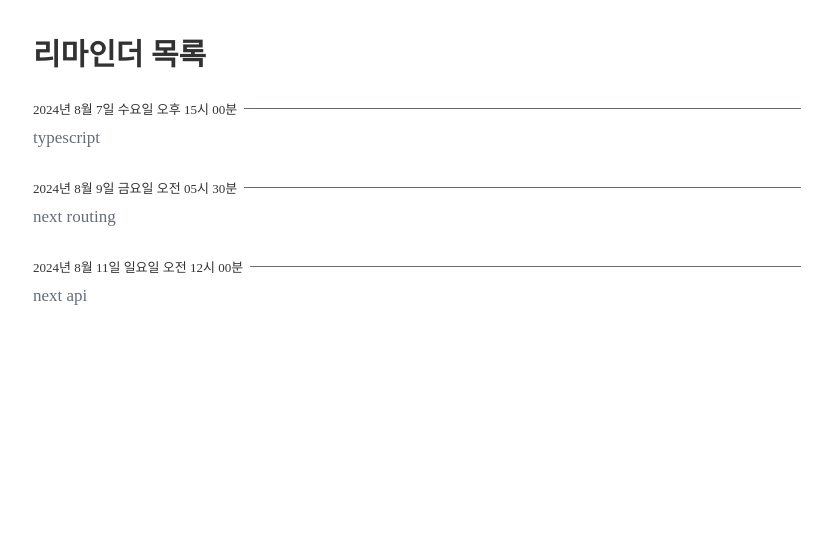
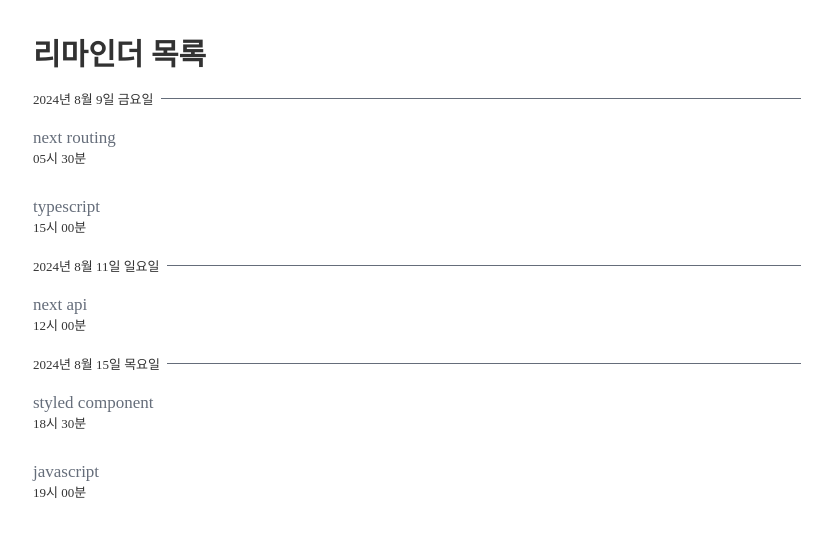
Before and after one commit to miji0317/next-reminder, a Next.js app: page /reminders in a window 1280 px wide. Shown: the top 536 px of the page, without its empty margins (223-1055 px from the left). Built offline with nearby package versions, Linux system fonts and the light colour scheme; a web font is replaced by a local one.

Commit message:
Feat: 리마인더 목록 날짜별 그룹화

```diff
--- /dev/null
+++ b/src/app/reminders/_component/RemindDate.tsx
@@ -0,0 +1,44 @@
+import styled from 'styled-components';
+import { fonts } from '@/styles/fonts';
+import { colors } from '@/styles/colors';
+import { useGetDay } from '@/hooks/useGetDay';
+import dayjs from 'dayjs';
+
+type Props = {
+  groupDate: string;
+};
+
+export default function RemindDate({ groupDate }: Props) {
+  // 날짜 데이터 포멧
+  const remindDate = dayjs(groupDate);
+  const year = remindDate.get('y');
+  const month = Number(remindDate.get('M')) + 1;
+  const date = remindDate.get('D');
+  const day = useGetDay(remindDate.get('d'));
+  const formatDate = `${year}년 ${month}월 ${date}일 ${day}요일`;
+
+  return (
+    <DateWrap>
+      <At> {formatDate} </At>
+      <AtLine />
+    </DateWrap>
+  );
+}
+
+const DateWrap = styled.div`
+  display: flex;
+  align-items: center;
+  gap: 0.7rem;
+`;
+
+const At = styled.p`
+  color: ${colors.Black};
+  font-weight: ${fonts.light};
+  font-size: 1.3rem;
+`;
+
+const AtLine = styled.div`
+  flex: 1;
+  height: 1px;
+  background-color: ${colors.DarkGray};
+`;
--- a/src/app/reminders/_component/RemindItem.tsx
+++ b/src/app/reminders/_component/RemindItem.tsx
@@ -6,7 +6,6 @@ import { fonts } from '@/styles/fonts';
 import { colors } from '@/styles/colors';
 import { media } from '@/styles/media';
 import { remindType } from '@/static/remindList';
-import { useGetDay } from '@/hooks/useGetDay';
 import dayjs from 'dayjs';
 
 type Props = {
@@ -21,24 +20,16 @@ export default function RemindItem({ remind }: Props) {
 
   // 날짜 데이터 포멧
   const remindDate = dayjs(remind.remindAt);
-  const year = remindDate.get('y');
-  const month = Number(remindDate.get('M')) + 1;
-  const date = remindDate.get('D');
-  const day = useGetDay(remindDate.get('d'));
   const hour = remindDate.get('hour');
   const minute = remindDate.get('minute');
-  const ampm = Number(hour) > 12 ? '오후' : '오전';
   const formatHour = String(hour).length === 1 ? `0${hour}` : hour;
   const formatMinute = String(minute).length === 1 ? `0${minute}` : minute;
-  const formatDate = `${year}년 ${month}월 ${date}일 ${day}요일 ${ampm} ${formatHour}시 ${formatMinute}분`;
+  const formatDate = `${formatHour}시 ${formatMinute}분`;
 
   return (
     <RemindItemWrap onClick={openRemindDetail} className="mousePointer">
-      <DateWrap>
-        <At> {formatDate} </At>
-        <AtLine />
-      </DateWrap>
       <Content>{remind.content}</Content>
+      <At> {formatDate} </At>
     </RemindItemWrap>
   );
 }
@@ -62,20 +53,8 @@ const Content = styled.p`
   }
 `;
 
-const DateWrap = styled.div`
-  display: flex;
-  align-items: center;
-  gap: 0.7rem;
-`;
-
 const At = styled.p`
   color: ${colors.Black};
   font-weight: ${fonts.light};
   font-size: 1.3rem;
 `;
-
-const AtLine = styled.div`
-  flex: 1;
-  height: 1px;
-  background-color: ${colors.DarkGray};
-`;
--- a/src/app/reminders/page.tsx
+++ b/src/app/reminders/page.tsx
@@ -5,17 +5,18 @@ import styled from 'styled-components';
 import { colors } from '@/styles/colors';
 import { media } from '@/styles/media';
 import { fonts } from '@/styles/fonts';
+import RemindDate from './_component/RemindDate';
 import RemindItem from './_component/RemindItem';
 import { remindList, remindType } from '@/static/remindList';
 import dayjs from 'dayjs';
 
 interface GroupedData {
-  [key: string]: [];
+  [key: string]: remindType[];
 }
 
 // 날짜별 그룹화
-const groupByDate = (data) => {
-  return data.reduce((acc, current) => {
+const groupByDate = (data: remindType[]): GroupedData => {
+  return data.reduce((acc: GroupedData, current: remindType) => {
     const date = dayjs(current.remindAt).format('YYYY.MM.DD');
     if (!acc[date]) {
       acc[date] = [];
@@ -26,8 +27,7 @@ const groupByDate = (data) => {
 };
 
 export default function Reminders() {
-  // 정렬된 데이터
-  const [reminds, setReminds] = useState<remindType[]>();
+  const [reminds, setReminds] = useState<GroupedData>();
 
   useEffect(() => {
     if (remindList) {
@@ -37,9 +37,9 @@ export default function Reminders() {
         (a, b) => new Date(a.remindAt).getTime() - new Date(b.remindAt).getTime()
       );
       // // 날짜별 그룹화
-      // const remindGroupData = groupByDate(sortedData);
-      // console.log(remindGroupData);
-      setReminds(sortedData);
+      const remindGroupData = groupByDate(sortedData);
+      console.log(remindGroupData);
+      setReminds(remindGroupData);
     }
   }, []);
 
@@ -47,7 +47,17 @@ export default function Reminders() {
     <>
       <ListTitle>리마인더 목록</ListTitle>
       <RemindersList>
-        {reminds && reminds.map((remind) => <RemindItem key={remind.id} remind={remind} />)}
+        {reminds &&
+          Object.keys(reminds).map((group, idx) => {
+            return (
+              <div key={group}>
+                <RemindDate key={group} groupDate={group} />
+                {reminds[group].map((item, idx) => (
+                  <RemindItem key={item.id} remind={item} />
+                ))}
+              </div>
+            );
+          })}
       </RemindersList>
     </>
   );
--- a/src/static/remindList.ts
+++ b/src/static/remindList.ts
@@ -10,7 +10,7 @@ export const remindList = [
     id: '1',
     content: 'typescript',
     createdAt: '2024-08-06 13:00',
-    remindAt: '2024-08-07 15:00'
+    remindAt: '2024-08-09 15:00'
   },
   {
     id: '2',
@@ -23,5 +23,18 @@ export const remindList = [
     content: 'next api',
     createdAt: '2024-08-10 12:00',
     remindAt: '2024-08-11 12:00'
+  },
+
+  {
+    id: '4',
+    content: 'styled component',
+    createdAt: '2024-08-07 10:00',
+    remindAt: '2024-08-015 18:30'
+  },
+  {
+    id: '5',
+    content: 'javascript',
+    createdAt: '2024-08-10 12:00',
+    remindAt: '2024-08-15 19:00'
   }
 ];
```
